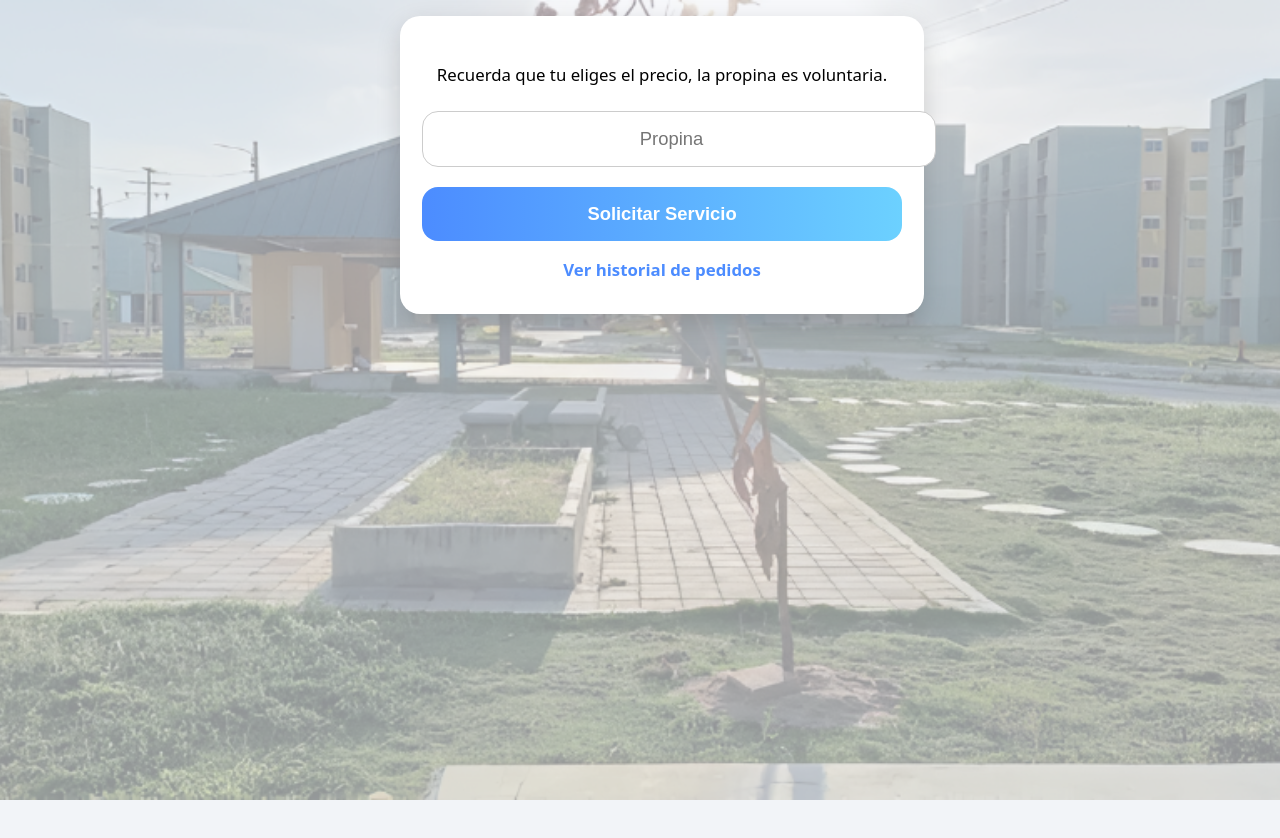
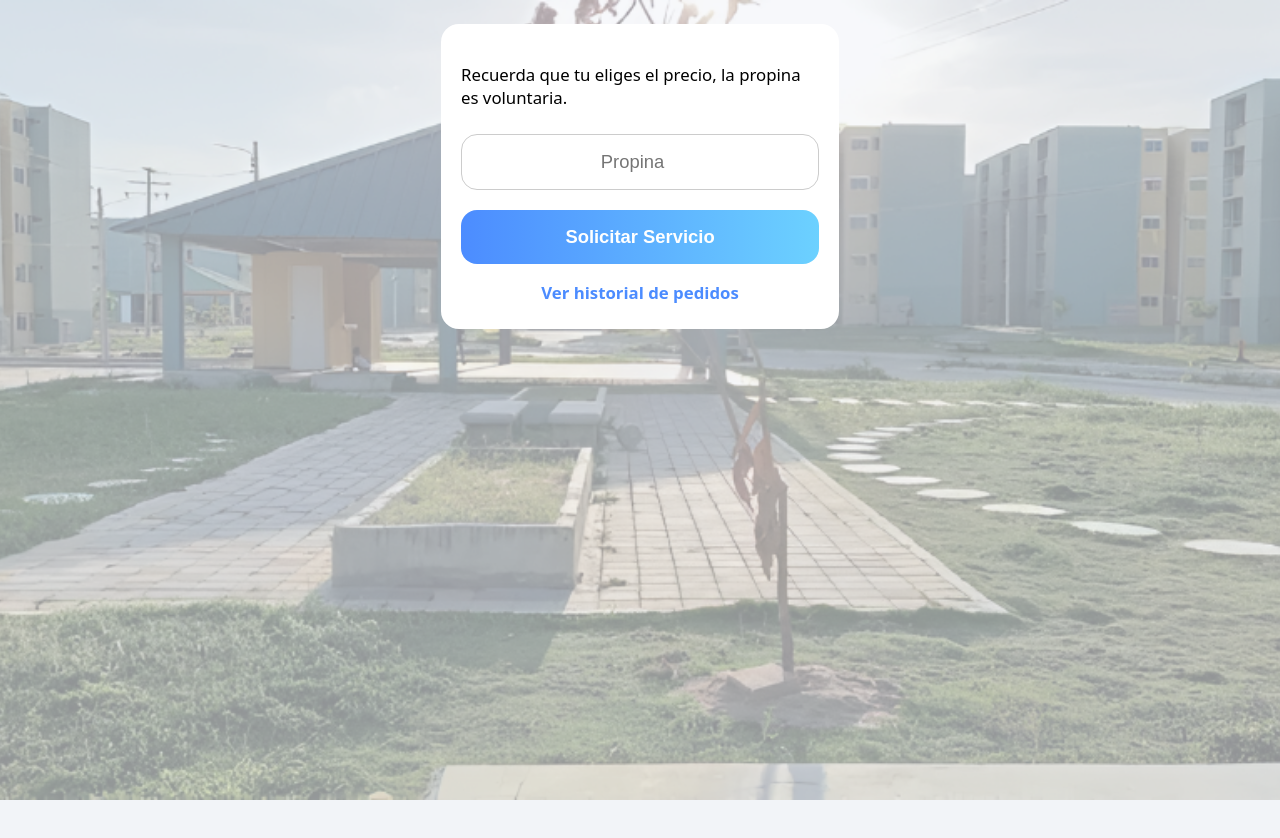
Before and after one commit to jeisoncarreno/basurasapp, a website: page public/cliente.html in a window 1280 px wide. After the commit the page ends 816 px from the top, so only its background shows below. Drawn offline with nearby package versions, Linux system fonts and the light colour scheme; no server answers.

Commit message:
cambio de vista a celular

```diff
--- a/public/style.css
+++ b/public/style.css
@@ -6,39 +6,52 @@
 /* ============================= */
 body {
     font-family: system-ui, -apple-system, BlinkMacSystemFont, "Segoe UI", Roboto, sans-serif;
-    margin: 0;
-    padding: 0;
     background: #f2f4f8;
+
+    display: flex;
+    justify-content: center;
+    align-items: flex-start;
+
+    position: relative;
 }
+
+
 
 
 
 body::before {
     content: "";
-    position: absolute;
+    position: fixed;
+    /* ⬅️ CLAVE */
     inset: 0;
     background-image: url("imagen5.png");
     background-size: cover;
     background-position: center;
     background-repeat: no-repeat;
     opacity: 0.4;
-    /* ← ajusta la transparencia solo del fondo */
     z-index: -1;
-    /* queda detrás de todo */
 }
 
+
 .app {
-    min-height: 100dvh;
-    /* altura real del celular */
+    height: 100dvh;
     width: 100%;
-    max-width: 480px;
-    /* ancho tipo app */
-    margin: 0 auto;
+    max-width: 430px;
+
     padding: 16px;
+
     display: flex;
     flex-direction: column;
     gap: 16px;
+
+    overflow-y: auto;
+    overflow-x: hidden;
+
+    box-sizing: border-box;
 }
+
+
+
 
 
 
@@ -46,14 +59,11 @@ body::before {
 /*  CARD PRINCIPAL               */
 /* ============================= */
 .card {
-    background: #ffffff;
-    padding: 28px 22px;
-    border-radius: 20px;
     width: 100%;
-    max-width: 100%;
-    box-shadow: 0 8px 25px rgba(0, 0, 0, 0.15);
-    text-align: center;
     margin: 0;
+    padding: 20px;
+    border-radius: 18px;
+    background: white;
 }
 
 
@@ -255,7 +265,7 @@ button:active {
 #estadoActual {
     margin-top: 50px;
     color: #3b72d8;
-    margin-left: -50px;
+
     */
     /* ❌ Esto evitaba el centrado */
     width: 100%;
@@ -310,3 +320,9 @@ button,
     padding: 16px;
     border-radius: 16px;
 }
+
+*,
+*::before,
+*::after {
+    box-sizing: border-box;
+}
```
Also changed, not shown: public/cliente.html (+1 -0 lines).
